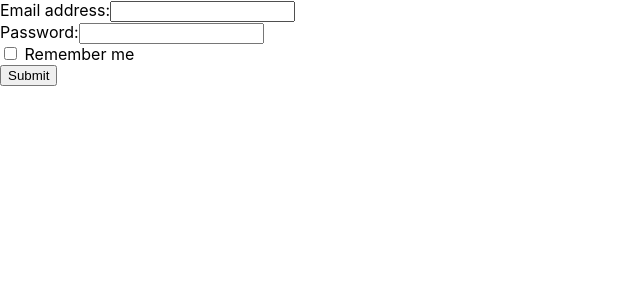
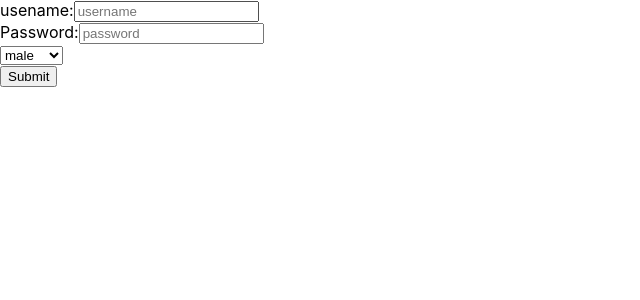
Before and after one commit to srinukk/react_class1, a React (Create React App) app: page / in a window 1280 px wide. Shown: the top 300 px of the page, without its empty margins (0-640 px from the left). Built offline with nearby package versions, Linux system fonts and the light colour scheme.

Commit message:
Feild validations of forms i React

```diff
--- a/src/App.js
+++ b/src/App.js
@@ -3,7 +3,8 @@
 // import Buttoncomponent from "./components/button/button"
 
 // import Recipecomponent from "./components/productinglist/recipelist"
-import Uncontrolledform from "./components/form/uncontrolled"
+import Controlledform from "./components/form/controlled"
+// import Uncontrolledform from "./components/form/uncontrolled"
 // import Profilecomponent from "./components/profile/profile"
 
 
@@ -17,7 +18,7 @@ const Hello = ()=>{
 return(
   <>
 
-<Uncontrolledform/>
+<Controlledform/>
 
 
   </>
--- /dev/null
+++ b/src/components/form/controlled.js
@@ -0,0 +1,101 @@
+import { useState } from "react"
+
+
+
+
+
+const Controlledform = () =>{
+    const [username,setusername] = useState("");
+    const [password,setpassword] = useState("");
+    const [gender,setgender] = useState("")
+    const [formerrors,setformerrors]= useState({
+        usernameerr:null,
+        passworderr:null,
+        gendererr:null
+    })
+    const userhandler = (event) =>{
+        const userenteredname = event.target.value
+        setusername(userenteredname)
+           console.log("userenteredname",userenteredname)
+           const usernameregex = /[a-z][0-9]/
+           const usertestpassed = usernameregex.test(userenteredname)
+        if(usertestpassed){
+            console.log("username test passed")
+            setformerrors({...formerrors,usernameerr:null})
+        }else{
+            console.log("username test failed")
+            setformerrors({...formerrors,usernameerr:"invalid username"})
+
+        }
+
+    };
+    const passwordhandler = (event) =>{
+        const userenteredpassword = event.target.value
+        setpassword(userenteredpassword)
+           console.log("userenteredpassword",userenteredpassword)
+           const passtestcase = userenteredpassword.length > 5 ?true : false
+           if(passtestcase){
+            console.log("pass tst passed")
+            setformerrors({...formerrors,passworderr:null})
+           }else{
+            console.log("pass tst failed")
+            setformerrors({...formerrors,passworderr:"invalid paasword"})
+
+           }
+    };
+    const genderhandler = (event) =>{
+        const userenteredgender = event.target.value
+        setgender(userenteredgender)
+           console.log("userenteredgender",userenteredgender)
+
+    }
+    const handleform = () =>{
+
+    }
+    return(
+        <>
+         <form onSubmit={handleform}>
+  <div className="form-group">
+    <label htmlFor="usename">usename:</label>
+    <input
+    type="username"
+    className="form-control"
+    id="usename"
+    placeholder="username"
+    value={username}
+    onChange={userhandler}
+
+    />
+
+
+  </div>
+  {formerrors.usernameerr && <span style={{color:"red"}}> username must have alphabets and num</span>}
+
+  <div className="form-group">
+    <label htmlFor="pwd">Password:</label>
+    <input type="password"
+     className="form-control"
+      id="pwd"
+      placeholder="password"
+      value={password}
+      onChange={passwordhandler} />
+  </div>
+  {formerrors.passworderr && <span style={{color:"red"}}> passwoed must contain more than 5 chars</span>}
+  <div>
+ <select value={gender} onChange={genderhandler}>
+    <option type="male">male</option>
+    <option type="female">female</option>
+  </select>
+  </div>
+
+
+ {!formerrors.usernameerr &&!formerrors.passworderr && <button type="submit" className="btn btn-default">
+    Submit
+  </button>}
+</form>
+
+
+        </>
+    )
+}
+export default Controlledform
```
